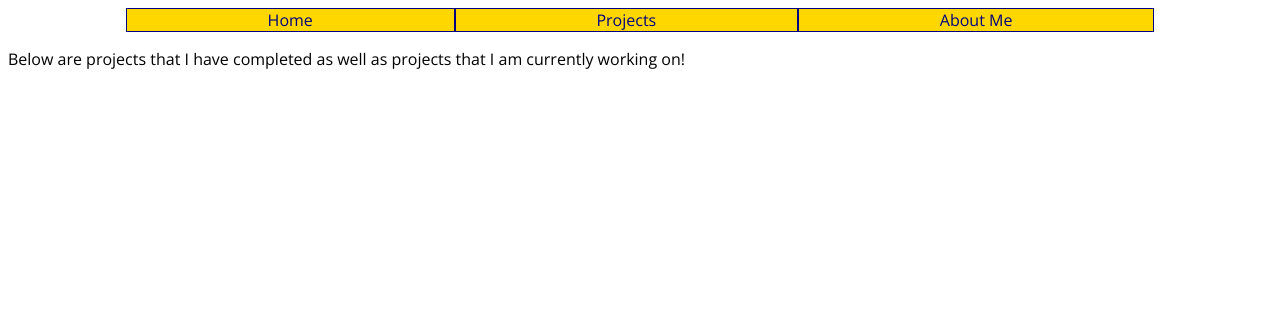
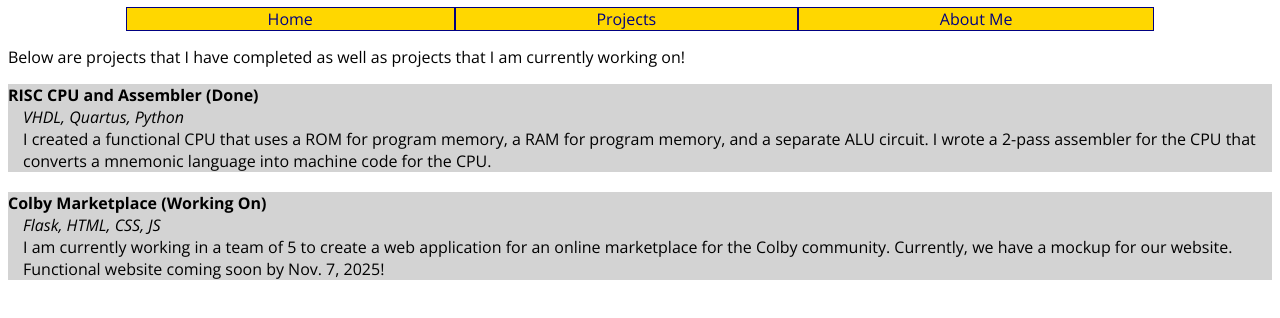
Before and after one commit to solanoalex/solanoalex.github.io, a plain HTML site: page projects.html in a window 1280 px wide. Drawn offline with nearby package versions, Linux system fonts and the light colour scheme.

Commit message:
added projects to projects page

```diff
--- a/projects.html
+++ b/projects.html
@@ -13,7 +13,7 @@
 
     <nav class="nav_bar">
         <div class="nav_box">
-            <ul>
+            <ul class="nav_options">
                 <li> <a class="nav_option" href="index.html"> Home </a> </li>
                 <li> <a class="nav_option" href="projects.html"> Projects </a> </li>
                 <li> <a class="nav_option" href="aboutme.html"> About Me </a> </li>
@@ -26,6 +26,38 @@
         Below are projects that I have completed as well as projects that I am currently
         working on!
     </p>
+
+        <ul class="project_list">
+            <div class="proj_box" id="cpu_proj">
+                <li class="proj">
+                    <p class="proj_name"> RISC CPU and Assembler (Done)</p>
+                    <p class="proj_skills">
+                        VHDL, Quartus, Python
+                    </p>
+                    <p class="proj_desc">
+                        I created a functional CPU that uses a ROM for program memory, a RAM for program memory,
+                        and a separate ALU circuit. I wrote a 2-pass assembler for the CPU that converts a mnemonic
+                        language into machine code for the CPU.
+                    </p>
+                </li>
+            </div>
+
+            <div class="proj_box" id="colby_marketplace_proj">
+                <li class="proj">
+                    <p class="proj_name"> Colby Marketplace (Working On)</p>
+                    <p class="proj_skills">
+                        Flask, HTML, CSS, JS
+                    </p>
+                    <p class="proj_desc">
+                        I am currently working in a team of 5 to create a web application for an online marketplace
+                        for the Colby community. Currently, we have a mockup for our website. Functional website coming soon by Nov. 7, 2025!
+                    </p>
+                </li>
+            </div>
+
+        </ul>
+
+
 </body>
 
 </html>
--- a/style2.css
+++ b/style2.css
@@ -1,6 +1,5 @@
 .nav_box {
     display: block;
-
     justify-items: center;
 }
 
@@ -11,14 +10,43 @@
     text-decoration: none;
 }
 
-ul {
+.nav_options {
     display: flex;
     list-style: none;
     margin: 0;
     padding: 0;
 }
 
-li {
+.nav_option {
     border: 1px solid navy;
     background-color: gold;
 }
+
+.project_list {
+    margin: 0;
+    padding: 0;
+    list-style: none;
+}
+
+.proj_box {
+    background-color: lightgray;
+    margin-bottom: 20px;
+}
+
+.proj_name{
+    font-weight: bold;
+    margin: 0;
+}
+
+.proj_desc{
+    margin-left: 15px;
+    margin-top: 0;
+    margin-bottom: 0;
+    margin-right: 0;
+}
+
+.proj_skills {
+    text-indent: 15px;
+    font-style: italic;
+    margin: 0;
+}
--- a/style3.css
+++ b/style3.css
@@ -1,6 +1,5 @@
 .nav_box {
     display: block;
-
     justify-items: center;
 }
 
```
Also changed, not shown: index.html (+1 -1 lines), style1.css (+8 -0 lines).
